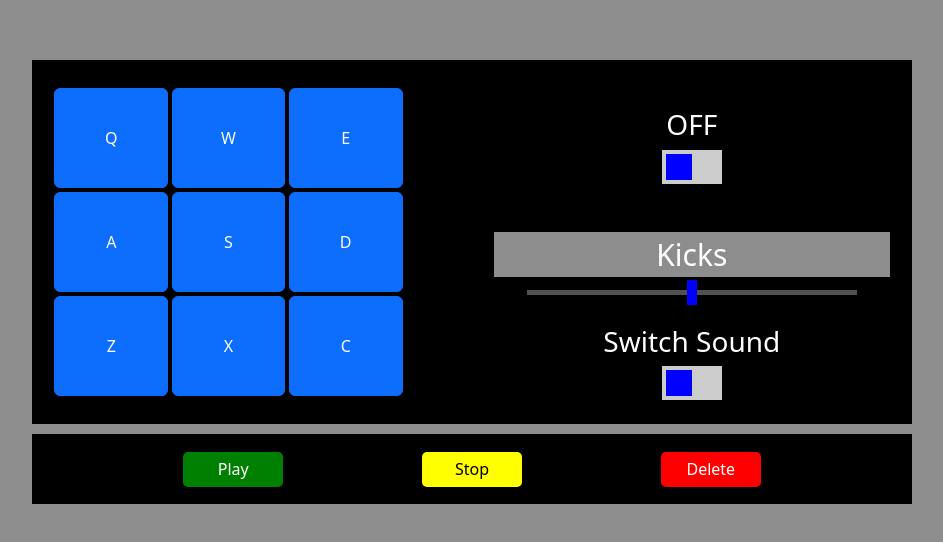
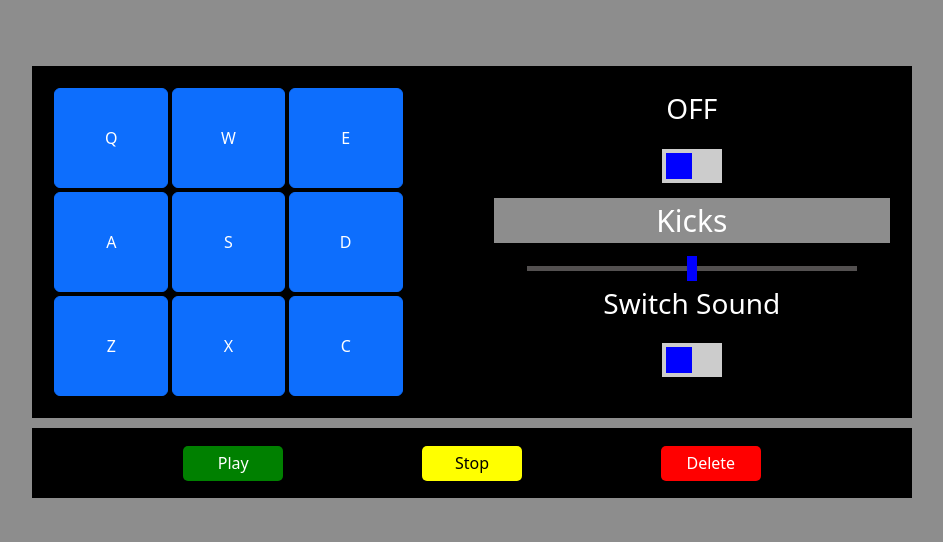
Before and after one commit to Topsurpass/drum_pad, a React (Create React App) app: page / in a window 1280 px wide. Shown: the part 118-660 px from the top of the page, without its empty margins (168-1111 px from the left). Built offline with nearby package versions, Linux system fonts and the light colour scheme.

Commit message:
corrected recording error

```diff
--- a/src/Component/Drum.js
+++ b/src/Component/Drum.js
@@ -71,6 +71,7 @@ export const DrumMachine = () =>{
                 document.getElementById("bank2But").style.display="none";
                 document.getElementById("display").innerText= "Kicks";
             }
+            record.splice(0, record.length);
     }
 
    //This function handles the playing of the audios
@@ -80,18 +81,23 @@ export const DrumMachine = () =>{
             document.getElementById("display").innerText= showId;
         }
     }
+
    //This function handles the display of the switch toggle
     const handleSwitch = () =>{
         switchOff(!switchOn);
-        switchOn === true ? document.getElementById("switch").innerText = "OFF":
-        document.getElementById("switch").innerText = "ON";
+        if (switchOn === true) {
+            record.splice(0, record.length);
+            document.getElementById("switch").innerText = "OFF";
+        } else {
+            document.getElementById("switch").innerText = "ON";
+        }
     }
 
     //This function saves each audio url of each button pressed
     const saveRecord = (url) =>{
         switchOn === true ? record.push(url) : record.splice(0, record.length);
     }
-    // Off should stop the beat
+
     //This function plays the audio url saved in record array
     const playRecord = () =>{
         if (switchOn) {
@@ -133,14 +139,11 @@ export const DrumMachine = () =>{
                     handlePlay={handlePlay}
                     mouseVol={mouseVol}
                     saveRecord={saveRecord}/>
-
                 <Controls handleSwitch={handleSwitch}
                     handleBankSwitch={handleBankSwitch}
                     handleVolDisplay={handleVolDisplay}
                     switchOn={switchOn}/>
-
             </div>
-
             <RecordSound playRecord={playRecord}
                 stopRecord={stopRecord}
                 clearRecording={clearRecording}/>
--- a/src/Component/controls.css
+++ b/src/Component/controls.css
@@ -11,6 +11,7 @@
     display:inline-block;
     height:34px;
     width:60px;
+    margin: 15px;
 }
 .switch input{
     opacity: 0;
@@ -67,6 +68,7 @@ input:checked + .slider:before{
 
 .slideContainer{
     width: 75%;
+    margin: 10px 0px;
 }
 .slide{
     appearance: none;
--- a/src/Component/keys.css
+++ b/src/Component/keys.css
@@ -6,7 +6,7 @@
     display: grid;
     grid-template-columns: 1fr 1fr 1fr;
     width: 80%;
-    margin-left: 20px;
+    margin: 20px;
 }
 .button{
     width:97%;
--- a/src/Component/recordSound.css
+++ b/src/Component/recordSound.css
@@ -13,6 +13,9 @@ button {
     border: 0px;
     border-radius: 5px;
     color: white;
+}
+button:active {
+    transform: scale(1.1);
 }
 .play {
     background-color: green;
```
Also changed, not shown: src/Component/contols.js (+0 -11 lines).
